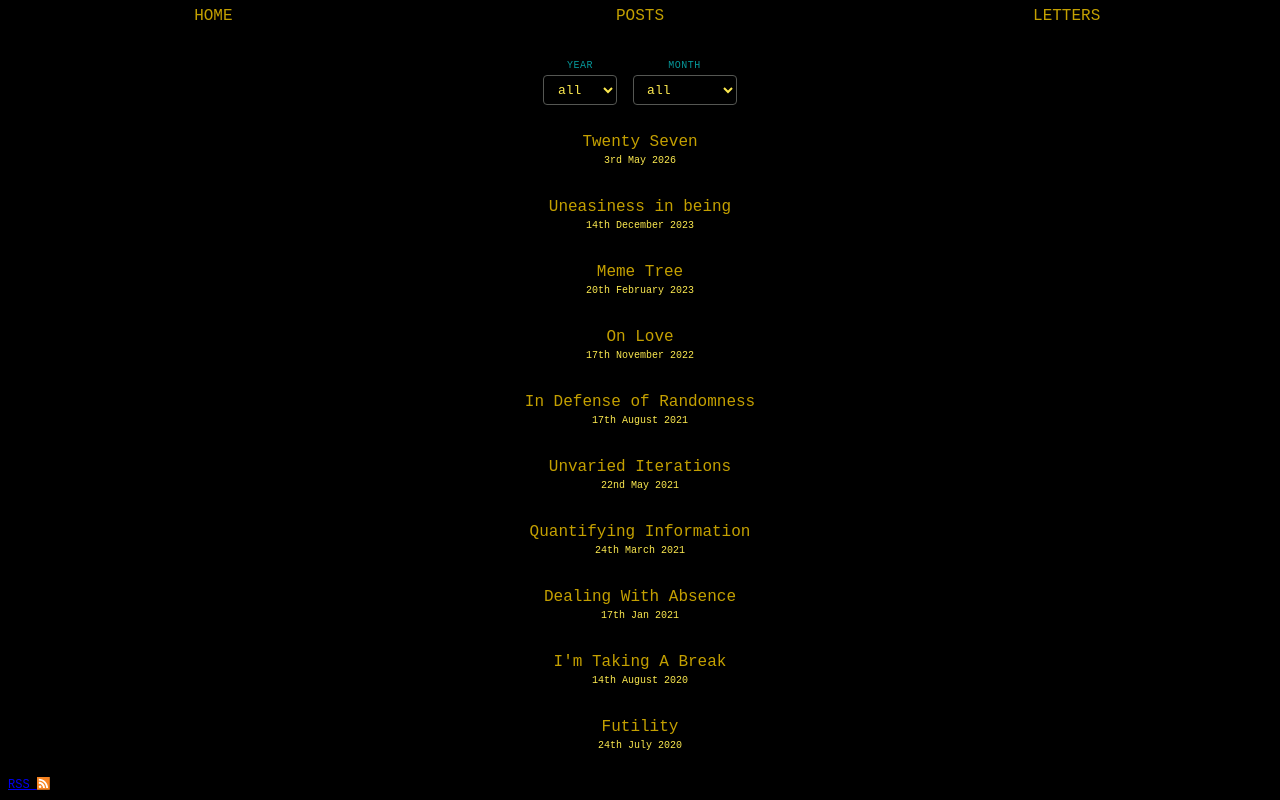
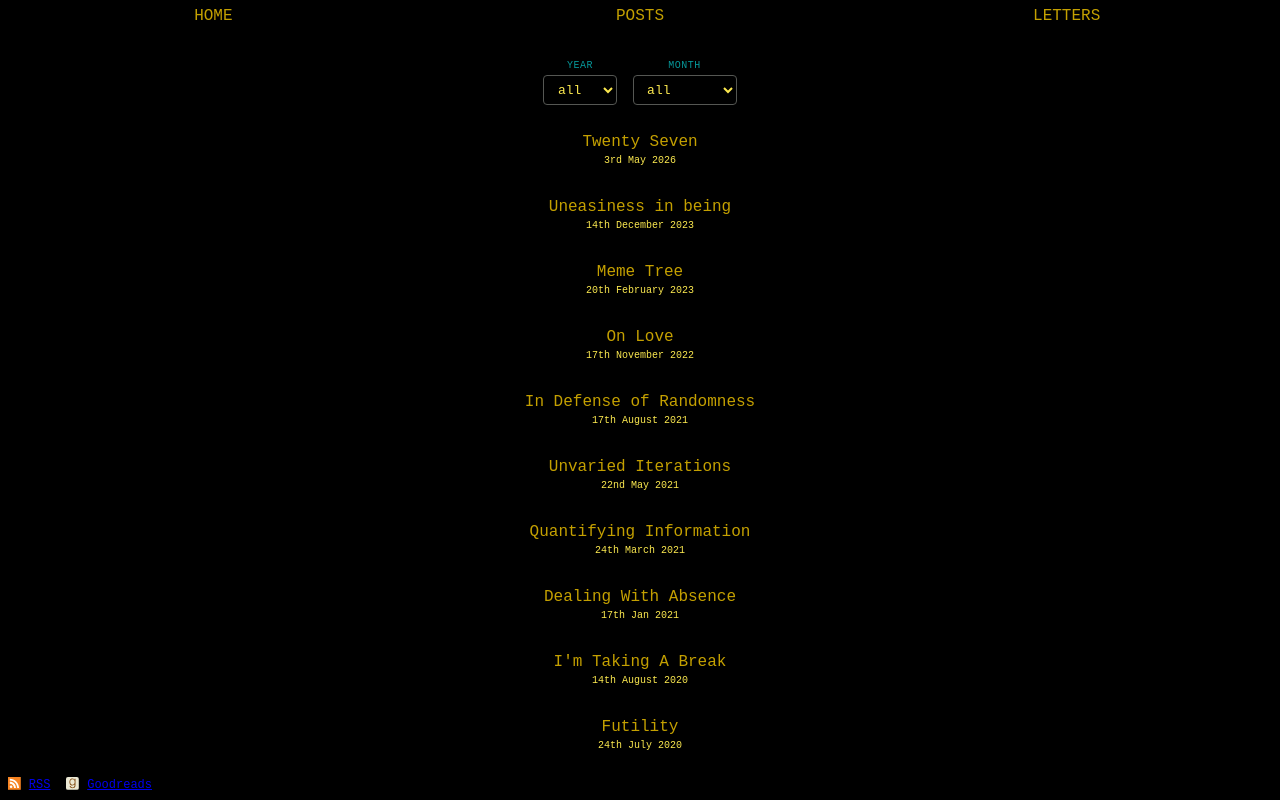
Before and after one commit to narengogi/nathsin-v2, a React (Create React App) app: page /blog in a window 1280 px wide. Built offline with nearby package versions, Linux system fonts and the light colour scheme.

Commit message:
add goodreads to footer

```diff
--- a/src/Components/Blog/blog.css
+++ b/src/Components/Blog/blog.css
@@ -5,12 +5,16 @@
 }
 
 .blog-filters {
+  position: sticky;
+  top: 0;
+  z-index: 1;
   display: flex;
   flex-wrap: wrap;
   align-items: flex-end;
   justify-content: center;
   gap: 1rem;
   padding: 0.75rem 0;
+  background-color: var(--black);
 }
 
 .blog-field {
--- a/src/Components/Common/common.css
+++ b/src/Components/Common/common.css
@@ -28,8 +28,9 @@
 
 .footer {
   font-size: 12px;
-  display: inline-flex;
+  display: flex;
   align-items: center;
+  gap: 1rem;
   background-color: var(--black);
   color: var(--cyan);
   text-align: left;
--- a/src/Components/Footer/Footer.tsx
+++ b/src/Components/Footer/Footer.tsx
@@ -1,16 +1,27 @@
-import React from 'react';
-import { ReactComponent as RssIcon } from '../../assets/images/rss.svg';
-
-import '../Common/common.css';
+import React from "react";
+import { ReactComponent as RssIcon } from "../../assets/images/rss.svg";
+import { ReactComponent as GoodreadsIcon } from "../../assets/images/goodreads.svg";
+import "../Common/common.css";
 
 function Footer() {
   return (
-    <div className='footer'>
-      <div style={{ justifySelf: 'flex-start' }}>
-        <a href='https://naths.in/rss.xml'>
-             RSS&nbsp;<RssIcon width='0.8rem' alt='RSS icon' style={{ marginBottom: '-2px' }} />
-        </a>
-      </div>
+    <div className="footer">
+      <a href="https://naths.in/rss.xml">
+        <RssIcon
+          width="0.8rem"
+          alt="RSS icon"
+          style={{ marginBottom: "-2px", marginRight: "0.5rem" }}
+        />
+        RSS
+      </a>
+      <a href="https://www.goodreads.com/user/show/108597085-naren">
+        <GoodreadsIcon
+          width="0.8rem"
+          alt="Goodreads icon"
+          style={{ marginBottom: "-2px", marginRight: "0.5rem" }}
+        />
+        Goodreads
+      </a>
     </div>
   );
 }
```
Also changed, not shown: src/assets/images/goodreads.svg (added).
